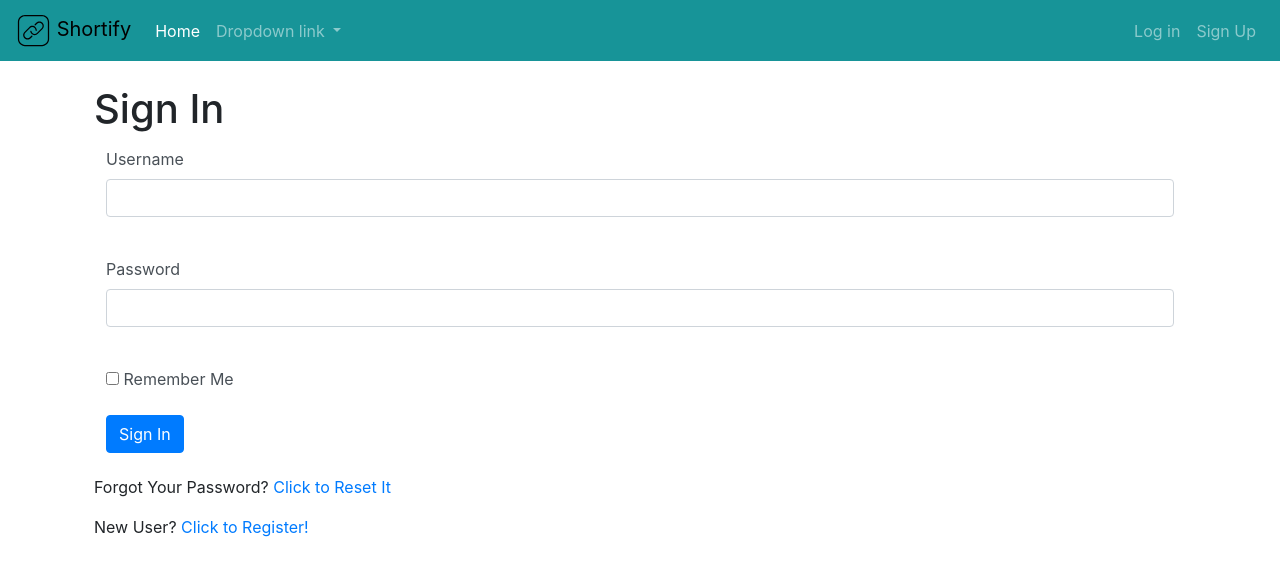
After one commit to leoltl/short_url, a Flask app: template app/templates/login.html in a window 1280 px wide. The commit adds this page. Shown: the top 578 px of the page. Run offline with Flask 2, Linux system fonts and the light colour scheme; the template is opened without the code that fills it: values that come from a table or form of the project are taken from there, others are empty; some libraries are stand-ins or nearby versions.

Commit message:
login logout function

```diff
--- a/app/__init__.py
+++ b/app/__init__.py
@@ -2,9 +2,12 @@ from flask import Flask
 from config import Config
 from flask_sqlalchemy import SQLAlchemy
 from flask_migrate import Migrate
+from flask_login import LoginManager
 
 app = Flask(__name__)
 app.config.from_object(Config)
+login = LoginManager(app)
+login.login_view = 'login'
 db = SQLAlchemy(app)
 migrate = Migrate(app, db)
 
--- a/app/forms.py
+++ b/app/forms.py
@@ -1,6 +1,7 @@
 from flask_wtf import FlaskForm
-from wtforms import StringField, SubmitField
-from wtforms.validators import DataRequired
+from wtforms import StringField, PasswordField, BooleanField, SubmitField, TextAreaField
+from wtforms.validators import ValidationError, DataRequired, Email, EqualTo, Length
+from app.models import User
 
 class MainURLForm(FlaskForm):
   fullUrl = StringField(
@@ -8,3 +9,26 @@ class MainURLForm(FlaskForm):
     validators=[DataRequired()],
     render_kw={"placeholder": 'Shorten your link'})
   submit = SubmitField("Shorten URL")
+
+class LoginForm(FlaskForm):
+  username = StringField("Username", validators=[DataRequired()])
+  password = PasswordField("Password", validators=[DataRequired()])
+  remember_me = BooleanField("Remember Me")
+  submit = SubmitField("Sign In")
+
+class RegistrationForm(FlaskForm):
+  name = StringField('Name', validators=[DataRequired()])
+  email = StringField('Email', validators=[DataRequired(), Email()])
+  password = PasswordField('Password', validators=[DataRequired()])
+  password2 = PasswordField('Repeat Password', validators=[DataRequired(), EqualTo('password')])
+  submit = SubmitField('Register')
+
+  def validate_username(self, username):
+    user = User.query.filter_by(username=username.data).first()
+    if user is not None:
+      raise ValidationError("Please use a different username.")
+
+  def validate_email(self, email):
+      user = User.query.filter_by(email=email.data).first()
+      if user is not None:
+        raise ValidationError('Please use a different email address.')
--- a/app/routes.py
+++ b/app/routes.py
@@ -1,14 +1,33 @@
 from app import app, db
 from app.models import URL, User
-from app.forms import MainURLForm
-from flask import render_template, flash, redirect, url_for
+from app.forms import MainURLForm, LoginForm, RegistrationForm
+from flask import render_template, flash, redirect, url_for, request
 from utils import generateUniqueID, retry
-
+from flask_login import current_user, login_user, logout_user, login_required
+from werkzeug.urls import url_parse
+from datetime import timedelta
+from functools import wraps
 
 shortUrl_length = app.config['SHORTURL_LENGTH']
 
-@app.route('/', methods=["GET", "POST"])
-@app.route('/index', methods=["GET", "POST"])
+def login_disallowed(_fn=None, *, redirect_to=None):
+  # prevent signed in user to access specified (ie decorated) route, specify
+  # redirect location by provideing route function name to redirect_to
+  redirect_to = redirect_to or 'index'
+  def _login_disallowed(fn):
+    @wraps(fn)
+    def wrapper(*args, **kwargs):
+      if current_user.is_authenticated:
+        return redirect(url_for(redirect_to))
+      return fn(*args, **kwargs)
+    return wrapper
+  if _fn is None:
+    return _login_disallowed
+  else :
+    return _login_disallowed(_fn)
+
+@app.route('/', methods=['GET', 'POST'])
+@app.route('/index', methods=['GET', 'POST'])
 def index():
   shortID = None
   def insertURL(url):
@@ -28,14 +47,55 @@ def index():
     return redirect(url_for('make_short_url', shortID=shortID))
   return render_template('index.html', form=form)
 
-@app.route("/l/<shortID>")
+@app.route('/l/<shortID>')
 def redirect_to_full(shortID):
   url = URL.query.filter_by(short=shortID).first_or_404(
     description=f'There is no data with {shortID}')
   return redirect(url.full)
 
-@app.route("/result/<shortID>")
+@app.route('/result/<shortID>')
 def make_short_url(shortID):
   url = URL.query.filter_by(short=shortID).first_or_404(
     description=f'There is no data with {shortID}')
-  return render_template('short_url.html', url=url, title="Shortened URL")
+  return render_template('short_url.html', url=url, title='Shortened URL')
+
+@app.route('/login', methods=('GET', 'POST'))
+@login_disallowed
+def login():
+  form = LoginForm()
+  if form.validate_on_submit():
+    user = User.query.filter_by(username=form.username.data).first()
+    if not user or not user.check_password(form.password.data):
+      flash('Invalid username or password')
+      return redirect(url_for("login"))
+    login_user(user, remember=form.remember_me.data)
+    flash(f"Welcome, {user.name}")
+    next_page = request.args.get('next')
+    return redirect(next_page if next_page and url_parse(next_page).netloc == '' else url_for('index'))
+  return render_template('login.html', form=form, title="Sign in")
+
+@app.route('/logout')
+def logout():
+  logout_user()
+  flash("You have successfully logged out.")
+  return redirect(url_for('index'))
+
+@app.route('/register', methods=('GET', 'POST'))
+@login_disallowed
+def register():
+  form = RegistrationForm()
+  if form.validate_on_submit():
+    user = User(
+      name=form.name.data,
+      email=form.email.data,
+      username=form.email.data)
+    user.set_password(form.password.data)
+    db.session.add(user)
+    db.session.commit()
+    login_user(user, remember=True)
+    return redirect(url_for('index'))
+  return render_template('register.html', form=form, title="Sign up")
+
+@app.route('/reset_password')
+def reset_password_request():
+  pass
--- a/app/templates/_nav.html
+++ b/app/templates/_nav.html
@@ -23,13 +23,18 @@
         </li>
       </ul>
       <ul class="navbar-nav">
+        {% if current_user.is_authenticated %}
         <li class="nav-item">
-          <a class="nav-link" href="#">Log in</a>
+          <a class="nav-link" href="{{ url_for('logout') }}">Logout</a>
+        </li>
+        {% else %}
+        <li class="nav-item">
+          <a class="nav-link" href="{{ url_for('login') }}">Log in</a>
         </li>
         <li class="nav-item">
-          <a class="nav-link" href="#">Sign Up</a>
+          <a class="nav-link" href="{{ url_for('register') }}">Sign Up</a>
         </li>
-
-    </ul>
+        {% endif %}
+      </ul>
     </div>
 </nav>
--- a/app/templates/base.html
+++ b/app/templates/base.html
@@ -6,11 +6,10 @@
   <title>
     {% block title %}
       {% if title %}
-        {{ title }}
-      {% else %}
-      {{ config.APP_NAME }}
+        {{ title }} —
         {% endif %}
-      | Your best choice for url shortener
+      {{ config.APP_NAME }} | Your best choice for url shortener
+
     {% endblock %}
   </title>
   <!-- Bootstap css -->
@@ -19,7 +18,6 @@
 <body>
   {% include "_nav.html" %}
   <main>
-
     {% with messages = get_flashed_messages() %}
       {% if messages %}
           {% for message in messages %}
--- /dev/null
+++ b/app/templates/login.html
@@ -0,0 +1,31 @@
+{% extends "base.html" %}
+
+{% block content %}
+<div class="container p-4">
+  <h1>Sign In</h1>
+  <form class="form-control border-0" action="" method="post" novalidate>
+    {{ form.hidden_tag() }}
+    <div class="form-group">
+      {{ form.username.label }}<br>
+      {{ form.username(size=32, class="form-control") }}<br>
+      {% for error in form.username.errors %}
+      <span style="color: red;">[{{ error }}]</span>
+      {% endfor %}
+    </div>
+    <div class="form-group">
+      {{ form.password.label }}<br>
+      {{ form.password(size=32, class="form-control") }}<br>
+      {% for error in form.password.errors %}
+      <span style="color: red;">[{{ error }}]</span>
+      {% endfor %}
+    </div>
+      <p>{{ form.remember_me() }} {{ form.remember_me.label }}</p>
+      <p>{{ form.submit(class="btn btn-primary") }}</p>
+  </form>
+  <p>
+    Forgot Your Password?
+    <a href="{{ url_for('reset_password_request') }}">Click to Reset It</a>
+  </p>
+  <p>New User? <a href="{{ url_for('register') }}">Click to Register!</a></p>
+</div>
+{% endblock %}
--- a/requirements.txt
+++ b/requirements.txt
@@ -1,10 +1,14 @@
 alembic==1.4.2
 astroid==2.4.2
 click==7.1.2
+dnspython==2.0.0
+email-validator==1.1.1
 Flask==1.1.2
+Flask-Login==0.5.0
 Flask-Migrate==2.5.3
 Flask-SQLAlchemy==2.4.4
 Flask-WTF==0.14.3
+idna==2.10
 isort==4.3.21
 itsdangerous==1.1.0
 Jinja2==2.11.2
--- a/utils.py
+++ b/utils.py
@@ -1,5 +1,6 @@
 import string
 import random
+
 def generateUniqueID(len):
   characters = string.ascii_letters + string.digits
   return ''.join([random.choice(characters) for _ in range(len)])
```
Also changed, not shown: app/models.py (+9 -3 lines), app/templates/register.html (added, +39 -0 lines), migrations/versions/06fb74e701f9_.py (added, +28 -0 lines), app.db. Lines whose indentation alone changed are shown as unchanged.
